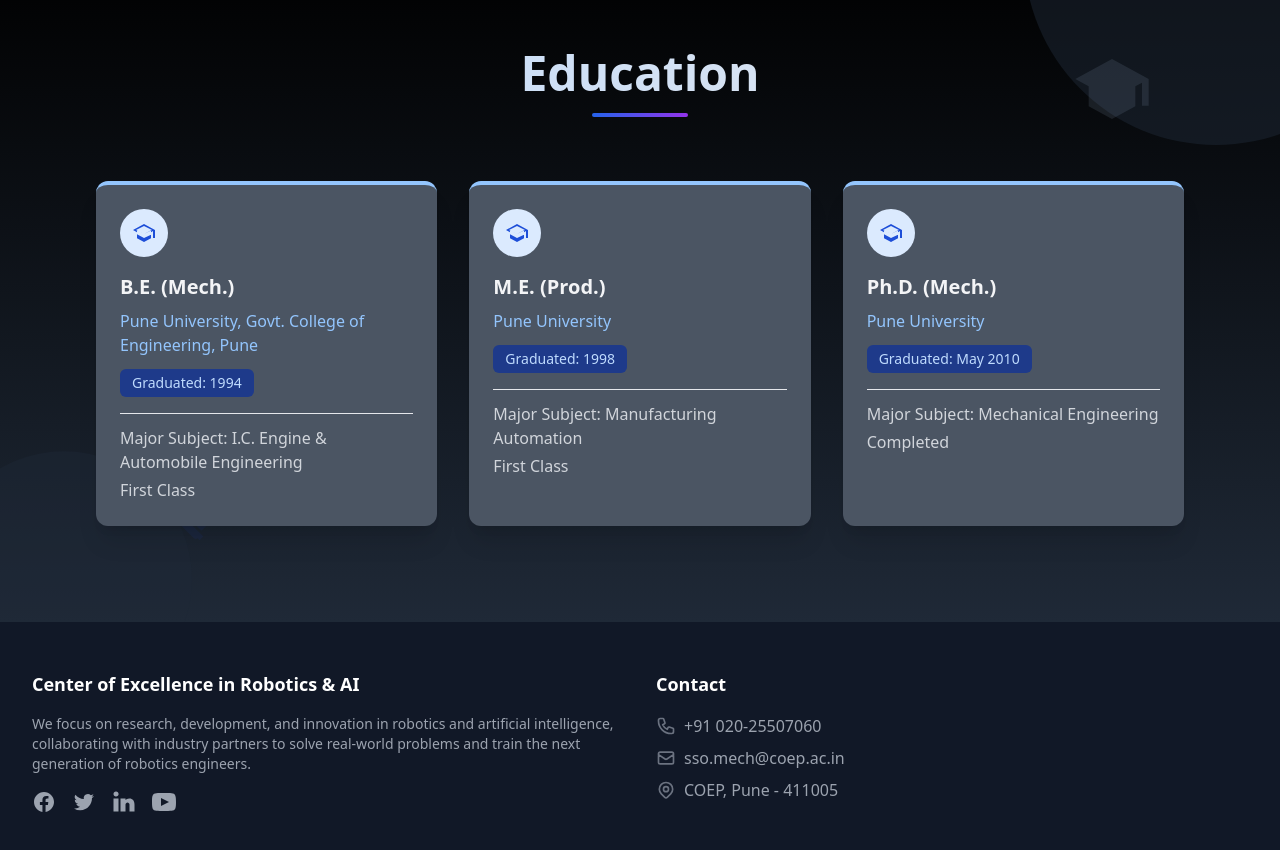
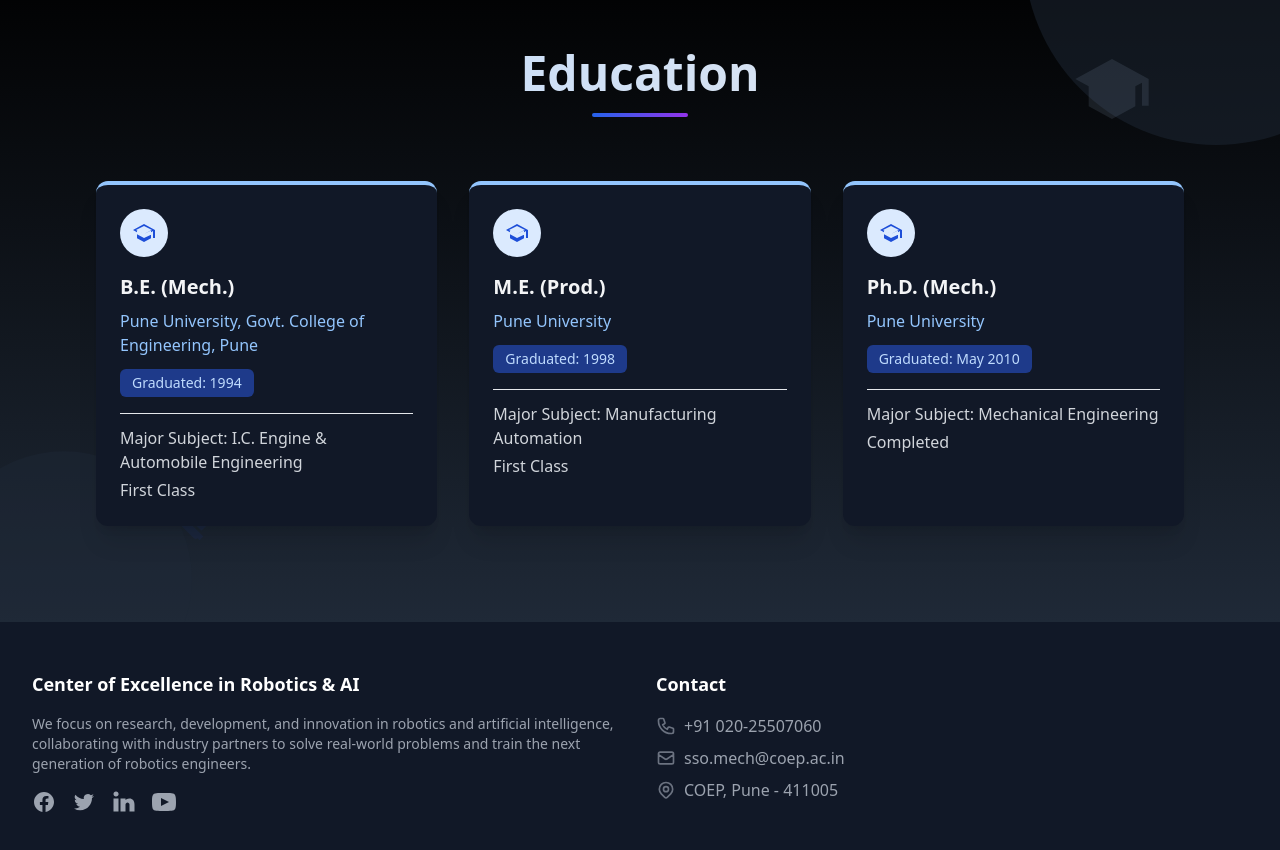
Before and after one commit to VirajBakshi1/Dr.S.S.Ohol, a React (Vite) app: page / in a window 1280 px wide. Shown: the part 2863-3713 px from the top of the page. Built offline with nearby package versions, Linux system fonts and the light colour scheme.

Commit message:
5th commit

```diff
--- a/src/components/Education.jsx
+++ b/src/components/Education.jsx
@@ -54,10 +54,10 @@
           {education.map((edu, index) => (
             <div
               key={index}
-              className="bg-gray-600 rounded-xl shadow-xl p-6 transform hover:-translate-y-2 transition-all duration-300 hover:shadow-2xl border-t-4 border-blue-300 relative overflow-hidden group"
+              className="bg-gray-900 rounded-xl shadow-xl p-6 transform hover:-translate-y-2 transition-all duration-300 hover:shadow-2xl border-t-4 border-blue-300 relative overflow-hidden group"
             >
               {/* Background pattern */}
-              <div className="absolute inset-0 bg-gradient-to-br from-gray-950 to-transparent opacity-0 group-hover:opacity-100 transition-opacity duration-300"></div>
+              <div className="absolute inset-0 bg-gradient-to-br from-black to-transparent opacity-0 group-hover:opacity-100 transition-opacity duration-300"></div>
 
               {/* Content - layered on top of the background */}
               <div className="relative z-10">
```
